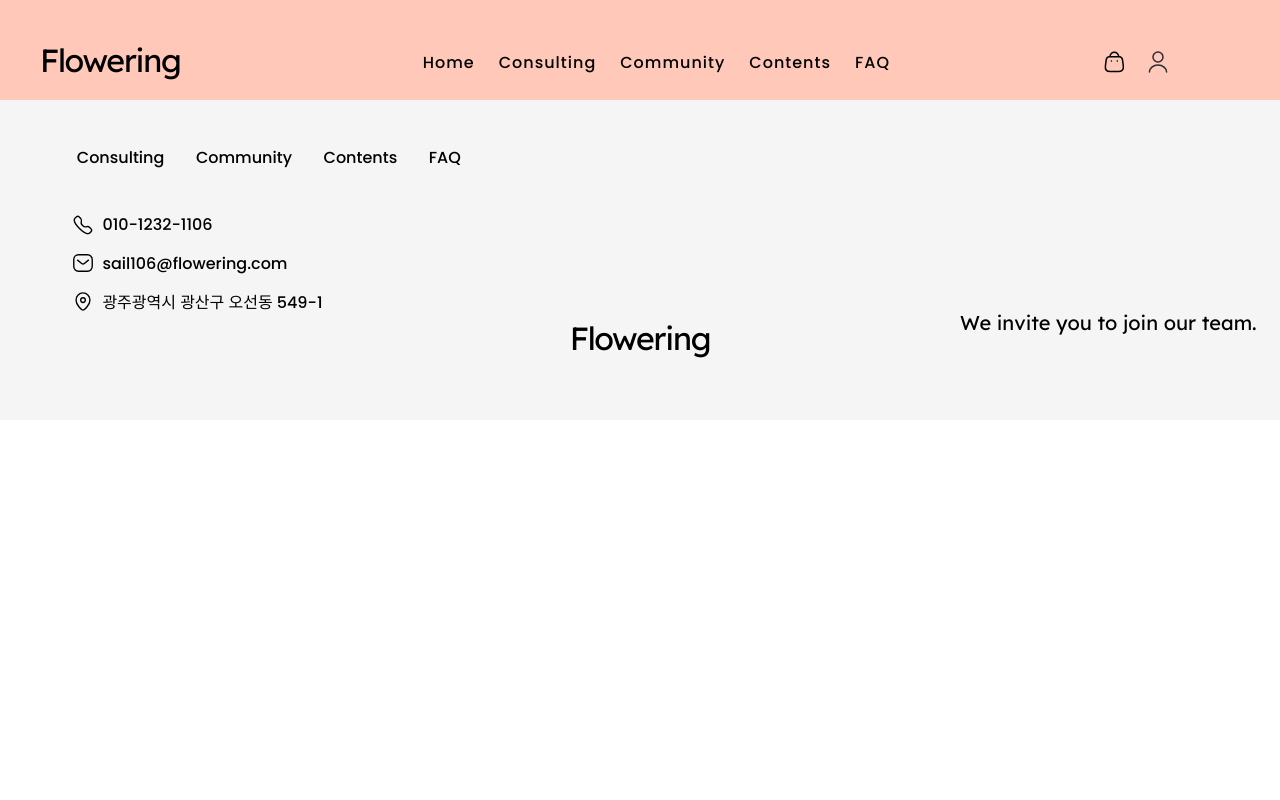
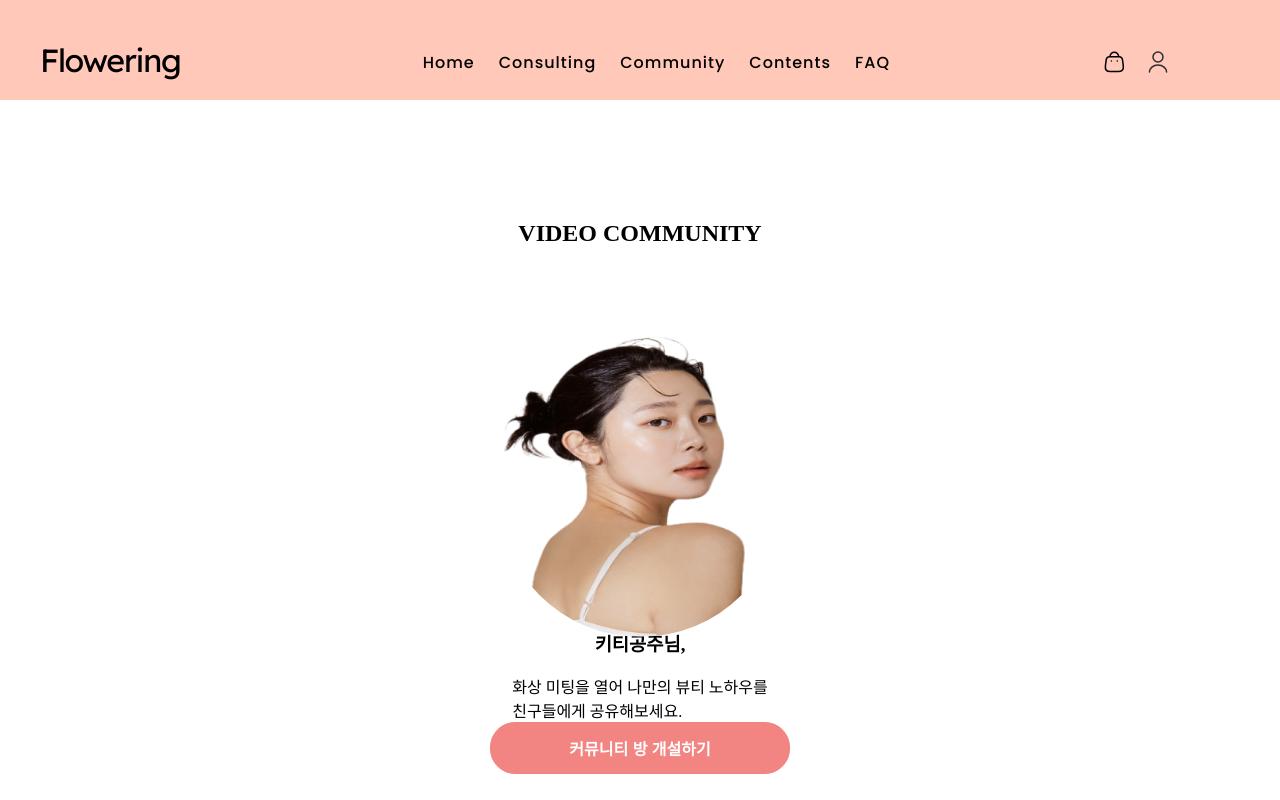
Before and after one commit to sail106/Flowering, a React (Vite) app in the folder front/: page /communityHome in a window 1280 px wide. Shown: the top 800 px of the page. Built offline with nearby package versions, Linux system fonts and the light colour scheme.

Commit message:
style: #6 create community page, edit centercontainer

```diff
--- a/front/src/App.jsx
+++ b/front/src/App.jsx
@@ -14,6 +14,7 @@ import ConsultReservation from "./components/ConsultReservation";
 import FaQ from "./components/FaQ";
 import Footer from "./components/Footer";
 import EditMyInfo from "./components/EidtMyInfo";
+import CommunityPage from "./components/CommunityPage";
 
 function App() {
 
@@ -32,6 +33,7 @@ function App() {
           <Route path='/mypage' element={<MyPage />} />
           <Route path='/editmyinfo' element={<EditMyInfo />} />
           <Route path='/faq' element={<FaQ />} />
+          <Route path='/communityHome' element={<CommunityPage />} />
         </Routes>
       <Footer />
       </Page>
--- /dev/null
+++ b/front/src/components/CommunityPage.jsx
@@ -0,0 +1,25 @@
+import CommunityHeader from "./community/CommunityHeader";
+import CircleImg from "./store/CircleImg";
+import Button from "./store/Button";
+import Card from "./store/Card";
+import CenterContainer from "./store/CenterContainer";
+
+const CommunityPage = () => {
+  return (
+    <Card>
+      <CenterContainer>
+        <CommunityHeader />
+        <CircleImg
+          src="../src/assets/BIBI.png"
+          scale="1.2"
+        />
+        <h3>키티공주님,</h3>
+        <div>화상 미팅을 열어 나만의 뷰티 노하우를<br/>
+        친구들에게 공유해보세요.</div>
+        <Button width="300px">커뮤니티 방 개설하기</Button>
+      </CenterContainer>
+    </Card>
+  );
+};
+
+export default CommunityPage;
--- a/front/src/components/ConsultReservation.jsx
+++ b/front/src/components/ConsultReservation.jsx
@@ -22,7 +22,6 @@ const ConsultReservation = () => {
       <CenterContainer>
         <Button
           width="40%"
-          borderRadius="25px"
         >
           예약하기
         </Button>
--- a/front/src/components/LoginForm.jsx
+++ b/front/src/components/LoginForm.jsx
@@ -8,33 +8,22 @@ import CenterContainer from "./store/CenterContainer";
 
 const LoginForm = () => {
   return (
-
     <Card>
       <CenterContainer>
-        <LoginHeader />
-      </CenterContainer>
-
+      <LoginHeader />
       <form action="#">
-        <CenterContainer>
-
-          <Input htmlFor="loginEmail" type="email" id="loginEmail" placeholder="이메일 입력" width="300px" />
-        </CenterContainer>
-        <CenterContainer>
-          <Input htmlFor="loginPw" type="password" id="loginPw" placeholder="비밀번호 입력" width="300px" />
-        </CenterContainer>
-        <CenterContainer>
-
+        <Input htmlFor="loginEmail" type="email" id="loginEmail" placeholder="이메일 입력" width="300px" />
+        <Input htmlFor="loginPw" type="password" id="loginPw" placeholder="비밀번호 입력" width="300px" />
         <Button
           width="70%"
-          borderRadius="40px"
           marginTop="20px"
         >
           로그인
         </Button>
-        </CenterContainer>
       </form>
       <AccountManage />
       <SnsManage />
+      </CenterContainer>
     </Card>
 
 
--- a/front/src/components/SignupForm.jsx
+++ b/front/src/components/SignupForm.jsx
@@ -19,13 +19,13 @@ const SignupForm = () => {
       <SignupEmailHeader />
       <EmailContainer>
         <Input htmlFor="signupEmail" width="250px" id="signupEmail" placeholder="이메일 입력" />
-        <Button width="25%" >인증 요청</Button>
+        <Button width="25%">인증 요청</Button>
       </EmailContainer>
       <Input htmlFor="authNumber" id="authNumber" placeholder="인증번호"/>
       <p>✓ 인증 번호가 같아요</p>
       <NotAuthNumber>인증번호가 오지 않아요.</NotAuthNumber>
       <CenterContainer>
-        <Button width="40%" borderRadius="25px">다음</Button>
+        <Button width="40%">다음</Button>
       </CenterContainer>
 
       {/* 회원가입 패스워드 */}
@@ -35,7 +35,7 @@ const SignupForm = () => {
       <Input htmlFor="pw2" id="pw2" placeholder="비밀번호 재입력"/>
       <p>✓ 비밀번호가 같아요</p>
       <CenterContainer>
-        <Button width="40%" borderRadius="25px">다음</Button>
+        <Button width="40%">다음</Button>
       </CenterContainer>
 
       <SignupRequiredHeader />
@@ -64,7 +64,7 @@ const SignupForm = () => {
         </LabelSignup>
       </LabelContainer>
       <CenterContainer>
-        <Button width="40%" borderRadius="25px">완료</Button>
+        <Button width="40%">완료</Button>
       </CenterContainer>
     </Card>
   )
--- /dev/null
+++ b/front/src/components/community/CommunityHeader.jsx
@@ -0,0 +1,13 @@
+import styled from "styled-components";
+
+const MyHeader = styled.h2`
+
+`;
+
+const CommunityHeader = () => {
+  return (
+    <MyHeader>VIDEO COMMUNITY</MyHeader>
+  );
+};
+
+export default CommunityHeader;
--- a/front/src/components/store/Button.jsx
+++ b/front/src/components/store/Button.jsx
@@ -4,7 +4,7 @@ import styled from "styled-components";
 export const ButtonBox = styled.button`
   border: 1px solid #F28482;
   background-color: #F28482;
-  border-radius: ${props => props['border-radius'] || '6px'};
+  border-radius: ${props => props['border-radius'] || '25px'};
   width: ${props => props.width || '420px'};
   padding-top: 13px;
   padding-bottom: 13px;
--- a/front/src/components/store/CenterContainer.jsx
+++ b/front/src/components/store/CenterContainer.jsx
@@ -2,13 +2,14 @@ import styled from "styled-components";
 
 const CenterBox = styled.div`
   display: flex;
-  justify-content: center;
+  flex-direction: column;
+  align-items: center;
 `;
 
 const CenterContainer = (props) => {
   return (
     <CenterBox>{props.children}</CenterBox>
   )
-};
+}
 
 export default CenterContainer;
--- /dev/null
+++ b/front/src/components/store/CircleImg.jsx
@@ -0,0 +1,17 @@
+import styled from "styled-components";
+
+const MyImg = styled.img`
+  margin-top: 75px;
+  border-radius: 500px;
+  height: 268px;
+  width: 239px;
+  scale: ${props => props.scale || 1};
+`;
+
+const CircleImg = (props) => {
+  return (
+    <MyImg src={props.src} alt="원형 사진" scale={props.scale} ></MyImg>
+  );
+};
+
+export default CircleImg;
```
